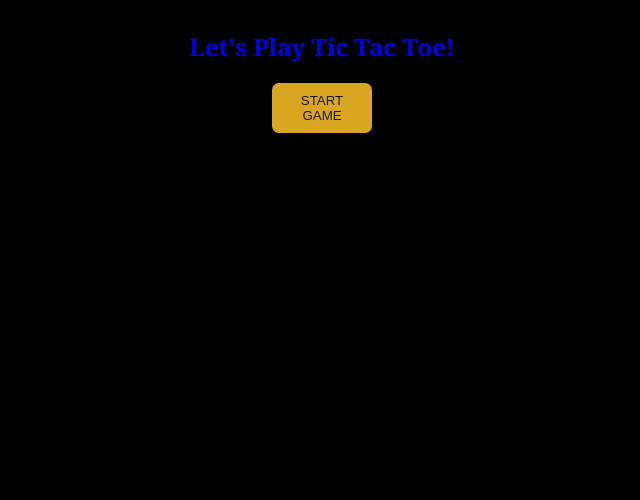
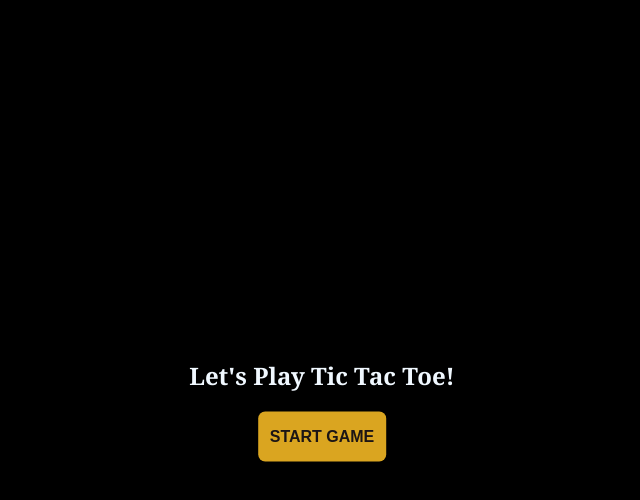
Before and after one commit to franklin-mk/Tic-Tac-Toe-X0X, a website: page index.html in a window 1280 px wide. Shown: the whole page, without its empty margins (318-958 px from the left). Drawn offline with Linux system fonts and the light colour scheme; a web font is replaced by a local one.

Commit message:
Update index.css

```diff
--- a/index.css
+++ b/index.css
@@ -12,9 +12,25 @@ body{
     box-sizing: border-box;
 }
 
-a {
+a{
     text-decoration: none;
+    color: aliceblue;
 }
+
+.bodyCenter{
+    position: fixed;
+    top: 50%;
+    left: 50%;
+    transform: translate(-50%, -50%);
+}
+
+#startBTN{
+    padding: 1rem 4rem;
+    font-size: 1rem;
+    font-weight: bold;
+    text-wrap: nowrap;
+}
+
 #player1,
 #player2{
     width: 20px;
@@ -38,9 +54,10 @@ a {
 }
 
 .player{
-    color: white;
+    color: black;
     font-weight: bolder;
-    display: flex;
+    display: inline-flex;
+    gap: 200px;
     justify-content: space-evenly;
 }
 
```
